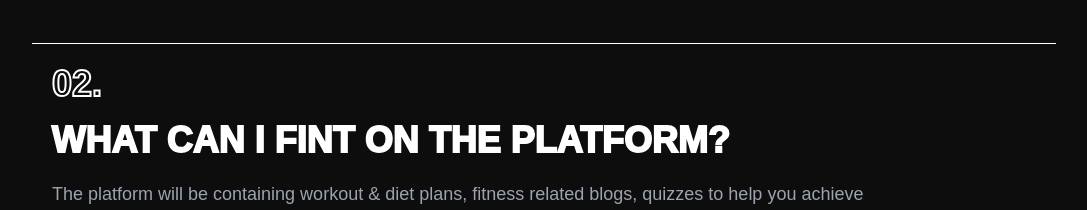
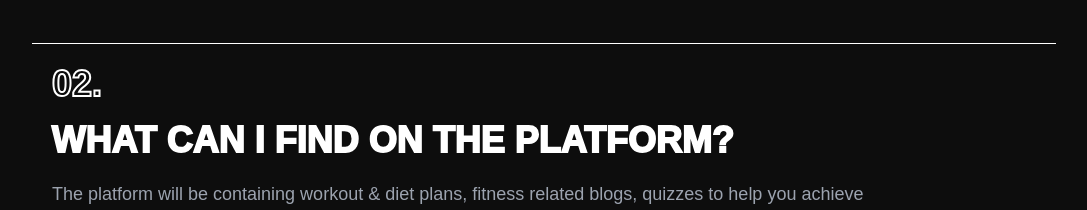
Before and after one commit to lucasjolibois54/lb-fitness, a Next.js app: page /about in a window 1280 px wide. Shown: the part 2160-2370 px from the top of the page, without its empty margins (96-1183 px from the left). Built offline with nearby package versions, Linux system fonts and the light colour scheme.

Commit message:
Update faq.js

```diff
--- a/components/about/faq.js
+++ b/components/about/faq.js
@@ -18,7 +18,7 @@ function faq() {
 
     <div className='border-t border-white mt-5 px-5'>
         <p className='stroke-title font-bold text-4xl mt-5'>02.</p>
-        <h3 className='leading-tight mt-4 text-white text-4xl xsm:text-3xl pr-7 sm:text-4xl md:6xl md-lg:text-5xl lg:text-4xl font-bold stroke-removal'>WHAT CAN I FINT ON THE PLATFORM?</h3>
+        <h3 className='leading-tight mt-4 text-white text-4xl xsm:text-3xl pr-7 sm:text-4xl md:6xl md-lg:text-5xl lg:text-4xl font-bold stroke-removal'>WHAT CAN I FIND ON THE PLATFORM?</h3>
         <p className="text-base font-light md:text-lg py-5 lg:px-24 lg:pl-0 max-w-4xl lg:pr-20 text-gray-400 mt-0">
                 The platform will be containing workout &amp; diet plans, fitness related blogs, quizzes to help you achieve your goals, and so much more.               </p>
     </div>
```
